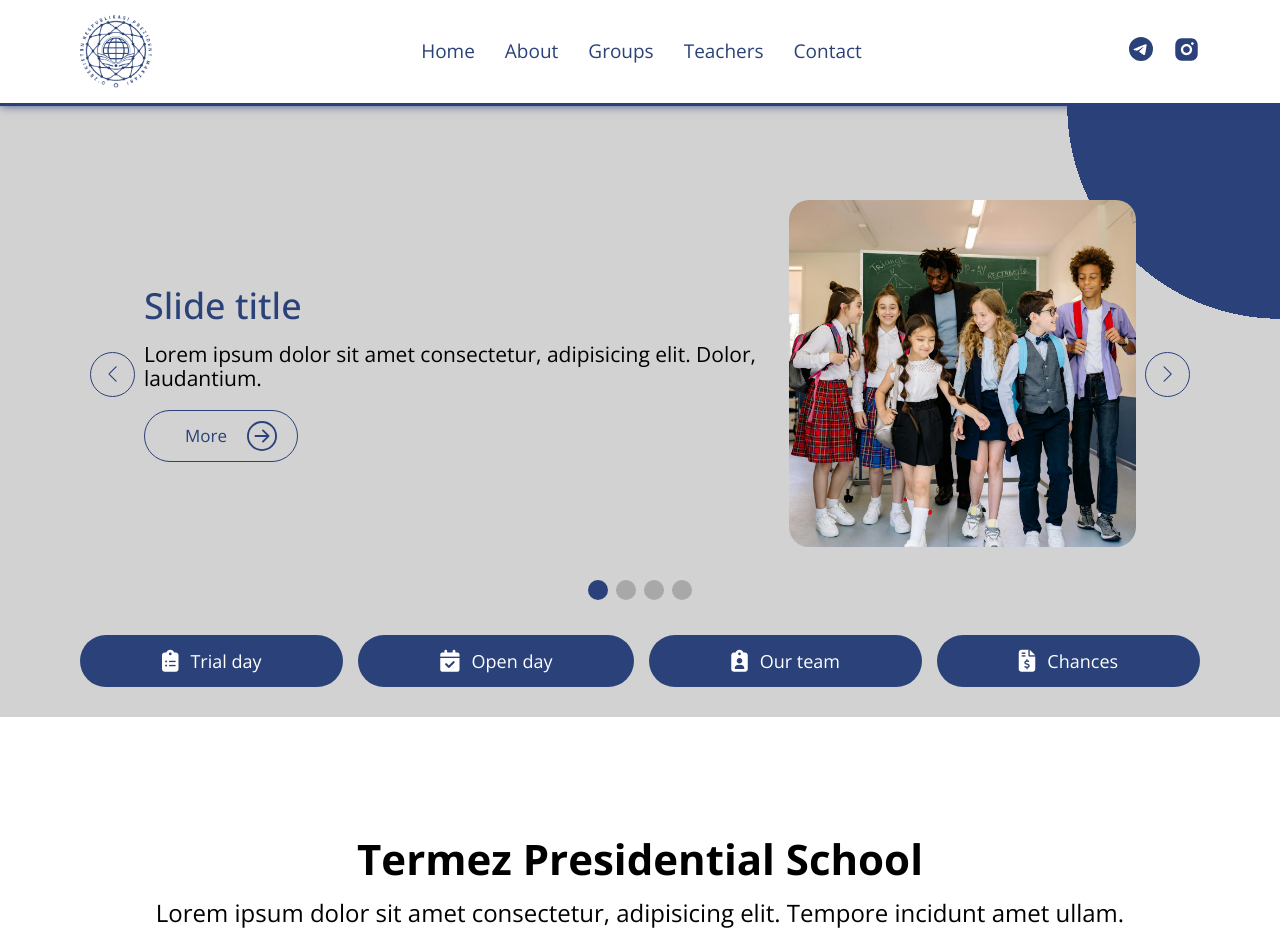
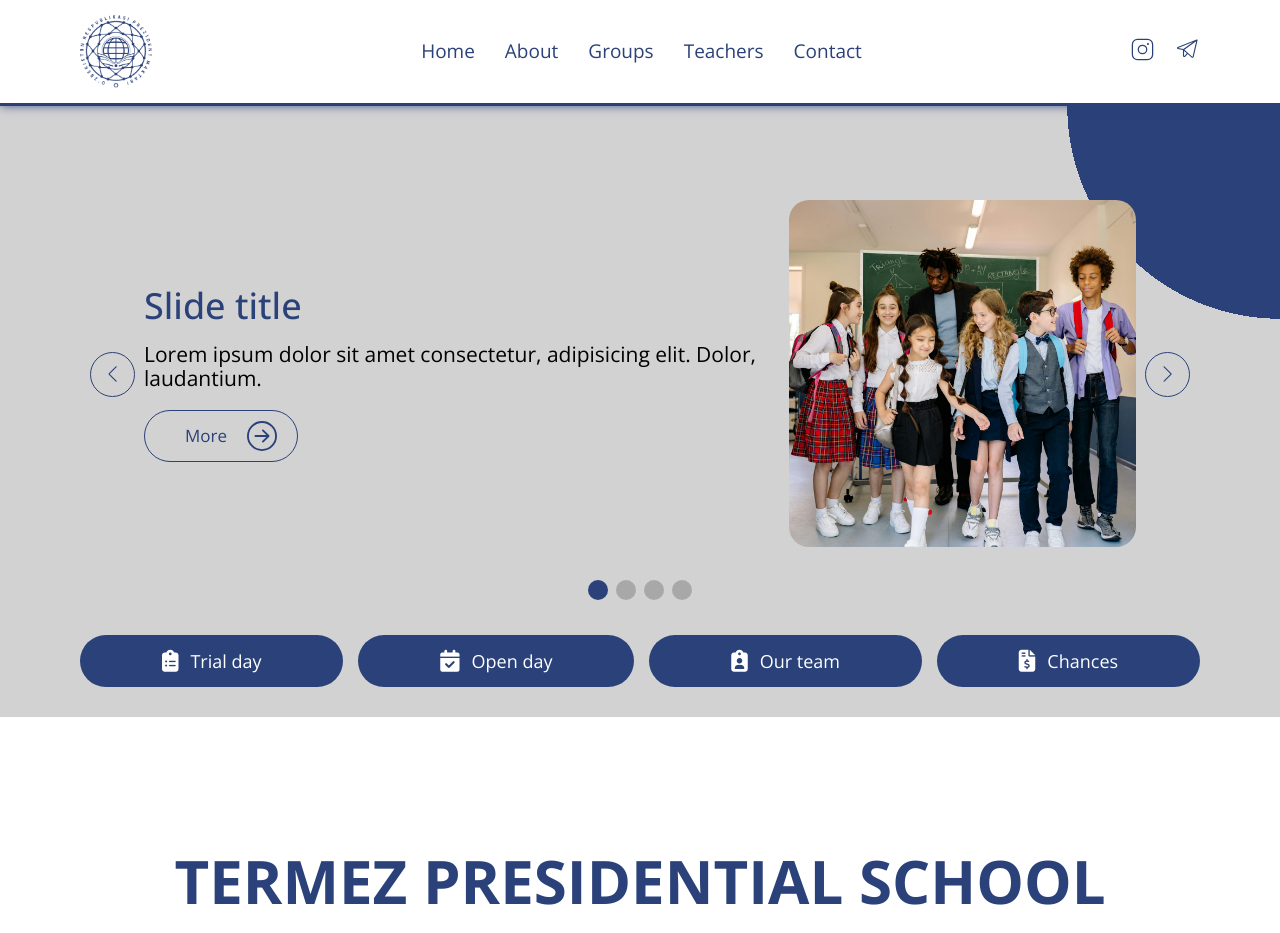
Before and after one commit to SavitarUzuhiko/ps_termez, a React (Vite) app: page / in a window 1280 px wide. Shown: the top 933 px of the page. Built offline with nearby package versions, Linux system fonts and the light colour scheme; the HTML template or start-up script is replaced by a standard one.

Commit message:
Change icons and fix some little bugs

```diff
--- a/src/components/Footer.tsx
+++ b/src/components/Footer.tsx
@@ -1,7 +1,7 @@
+import { FaEnvelopeOpenText } from "react-icons/fa";
+import { IoCallSharp, IoLocation } from "react-icons/io5";
+import { PiInstagramLogoLight, PiTelegramLogoLight, PiYoutubeLogoLight } from "react-icons/pi";
 import logoSrc from "../assets/logo.png";
-import { IoLocation } from "react-icons/io5";
-import { IoCallSharp } from "react-icons/io5";
-import { FaEnvelopeOpenText } from "react-icons/fa";
 
 const Footer = () => {
   return (
@@ -50,24 +50,24 @@
               <div className="footer__social">
                 <a
                   target="_blank"
+                  href="https://www.instagram.com/pmtermiz/"
+                  className="footer__link footer__link--social"
+                >
+                  <PiInstagramLogoLight />
+                </a>
+                <a
+                  target="_blank"
                   href="https://t.me/pmtermiz"
                   className="footer__link footer__link--social"
                 >
-                  <i className="footer__icon fa-brands fa-telegram"></i>
-                </a>
-                <a
-                  target="_blank"
-                  href="https://www.instagram.com/pmtermiz/"
-                  className="footer__link footer__link--social"
-                >
-                  <i className="footer__icon fa-brands fa-instagram"></i>
+                  <PiTelegramLogoLight />
                 </a>
                 <a
                   target="_blank"
                   href="https://www.youtube.com/@termizshahridagiprezidentm4414"
                   className="footer__link footer__link--social"
                 >
-                  <i className="footer__icon fa-brands fa-youtube"></i>
+                  <PiYoutubeLogoLight />
                 </a>
               </div>
             </div>
@@ -106,8 +106,8 @@
           ></iframe>
         </div>
         <p className="footer__text--mobile">
-            &copy; 2025 Termez Presidential School. All rights reserved.
-          </p>
+          &copy; 2025 Termez Presidential School. All rights reserved.
+        </p>
       </div>
     </footer>
   );
--- a/src/components/Header.tsx
+++ b/src/components/Header.tsx
@@ -1,8 +1,7 @@
 import { useState } from "react";
 import { HiOutlineBars3CenterLeft } from "react-icons/hi2";
+import { PiInstagramLogoLight, PiTelegramLogoLight } from "react-icons/pi";
 import { SlClose } from "react-icons/sl";
-import { BsTelegram } from "react-icons/bs";
-import { RiInstagramFill } from "react-icons/ri";
 import logoSource from "../assets/logo.png";
 
 const Header = () => {
@@ -56,17 +55,17 @@
           <div className="header__socials">
             <a
               target="_blank"
+              href="https://www.instagram.com/pmtermiz/"
+              className="header__social header__social--instagram"
+            >
+              <PiInstagramLogoLight />
+            </a>
+            <a
+              target="_blank"
               href="https://t.me/pmtermiz"
               className="header__social"
             >
-              <BsTelegram />
-            </a>
-            <a
-              target="_blank"
-              href="https://www.instagram.com/pmtermiz/"
-              className="header__social header__social--instagram"
-            >
-              <RiInstagramFill />
+              <PiTelegramLogoLight/>
             </a>
           </div>
           <button
--- a/src/components/StudentLife.tsx
+++ b/src/components/StudentLife.tsx
@@ -5,12 +5,14 @@
 import { RiCalendarEventFill } from "react-icons/ri";
 import { IoLibrarySharp } from "react-icons/io5";
 import { FaChevronRight } from "react-icons/fa";
+// import { DiAtom } from "react-icons/di";
+
 import categories from "../data/scategories";
 import studentLifeData from "../data/slife";
 import { useState, type JSX } from "react";
 
 const StudentLife = () => {
-  const [cat, setCat] = useState("creative");
+  const [cat, setCat] = useState("sport");
 
   const iconMap: { [key: string]: JSX.Element } = {
     FcIdea: <FcIdea />,
--- a/src/components/Team.tsx
+++ b/src/components/Team.tsx
@@ -1,4 +1,3 @@
-import source from "../assets/teacher_avatar.jpg";
 import teamData from "../data/teamData";
 
 const Team = () => {
--- a/src/sass/_about.scss
+++ b/src/sass/_about.scss
@@ -3,8 +3,11 @@
 .about {
   text-align: center;
   padding: 90px 0 110px;
+
   &__title {
-    font-size: 42px;
+    font-size: 60px;
+    text-transform: uppercase;
+    color: var(--color-primary);
     margin-bottom: 15px;
   }
   &__lead {
--- a/src/sass/_main.scss
+++ b/src/sass/_main.scss
@@ -1,7 +1,6 @@
 @use "./mixins";
 
 .main {
-  // background-color: rgb(210, 210, 210);
   background-image: radial-gradient(
     circle at right top, var(--color-primary) 0 15%,
     rgb(210, 210, 210) 15%
--- a/src/sass/_studentlife.scss
+++ b/src/sass/_studentlife.scss
@@ -45,7 +45,9 @@
   &__link {
     background-color: var(--color-primary);
     color: white;
-    border-radius: 5px;
+    border-radius: 100px;
+    padding: 15px 30px;
+    padding-left: 45px;
   }
   &__flex.container {
     padding-left: 0;
@@ -61,10 +63,10 @@
   }
   &__image {
     width: 100%;
-    height: 360px;
+    height: 380px;
     object-fit: cover;
     margin-bottom: 30px;
-    border-radius: 10px;
+    border-radius: 200px;
   }
   &__text {
     font-size: 19px;
@@ -75,7 +77,7 @@
     font-size: 60px;
     margin-bottom: 15px;
     padding: 20px 30px 10px;
-    border-radius: 8px;
+    border-radius: 100px;
     text-align: center;
     border: 1px solid transparent;
   }
```
